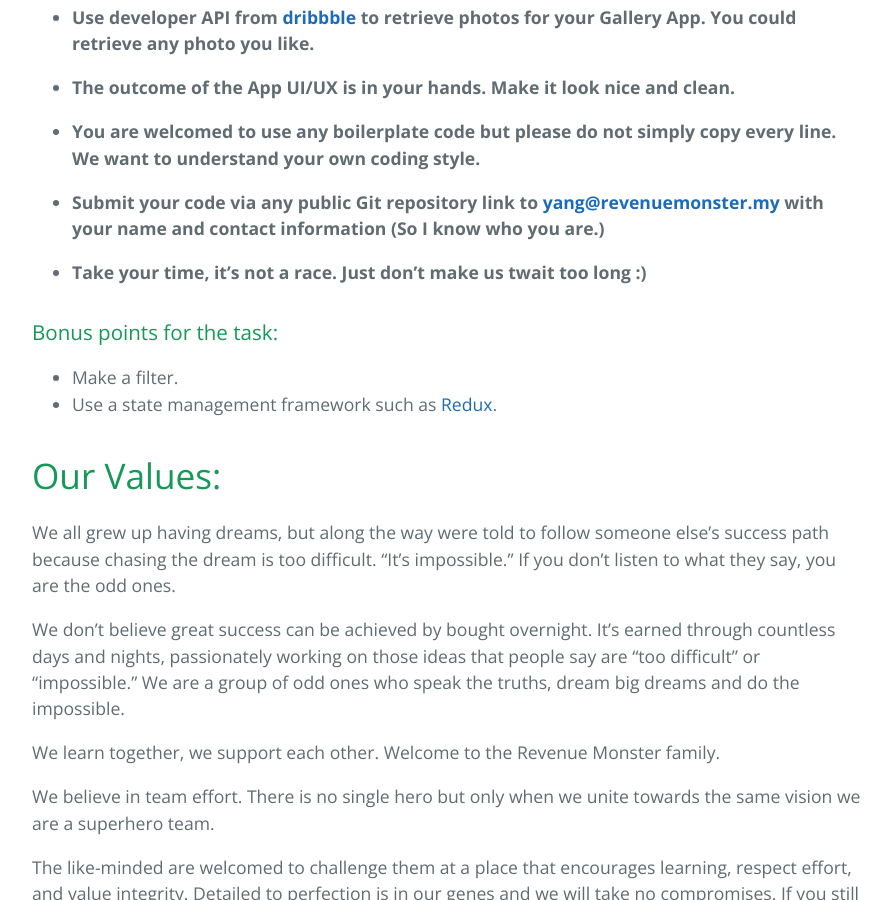
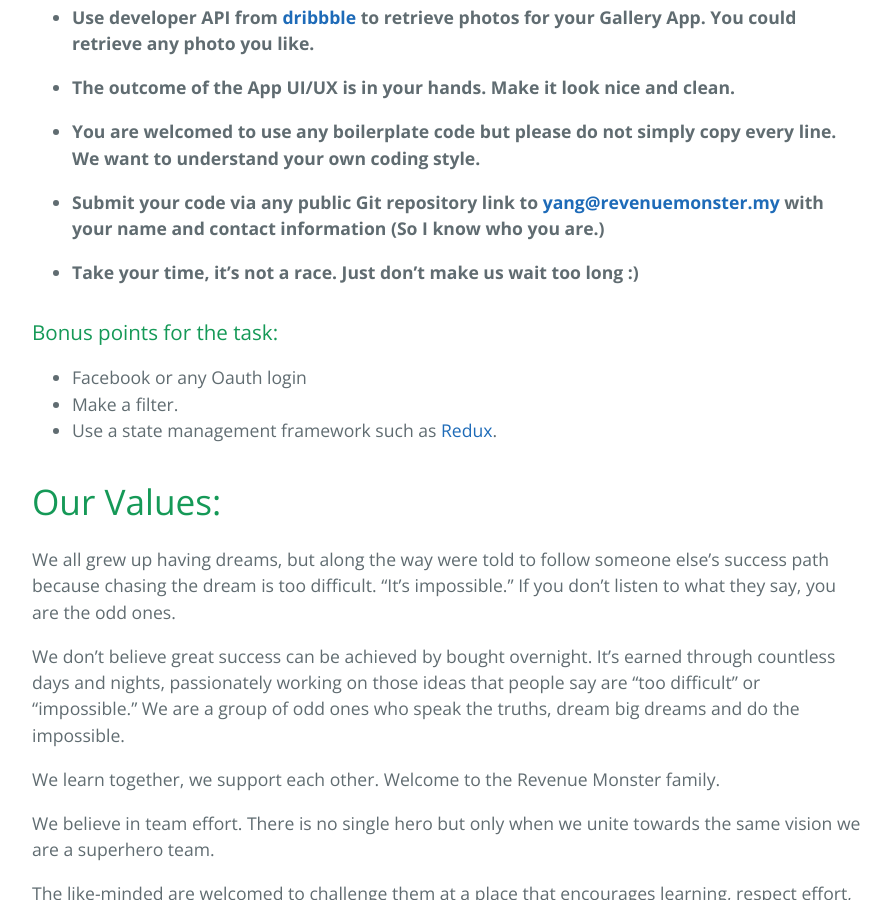
Before and after one commit to RevenueMonster/revenuemonster.github.io, a Jekyll site: the page built from index.md, in a window 1280 px wide and 900 px high, scrolled down 1177 px. Shown: the whole window, without its empty margins (192-1083 px from the left). Built offline with Jekyll 4.4.1, drawn with Linux system fonts in a browser that asks for light colours; our own code applies the rules of GitHub Pages for plain Markdown files.

Commit message:
add one more bonus task

```diff
--- a/index.md
+++ b/index.md
@@ -32,10 +32,11 @@ experience prior to this.
 
 * **Submit your code via any public Git repository link to [yang@revenuemonster.my](yang@revenuemonster.my) with your name and contact information (So I know who you are.)**
 
-* **Take your time, it's not a race. Just don't make us twait too long :)**
+* **Take your time, it's not a race. Just don't make us wait too long :)**
 
 
 ### Bonus points for the task:
+* Facebook or any Oauth login
 * Make a filter.
 * Use a state management framework such as [Redux](http://redux.js.org/).
 
```
